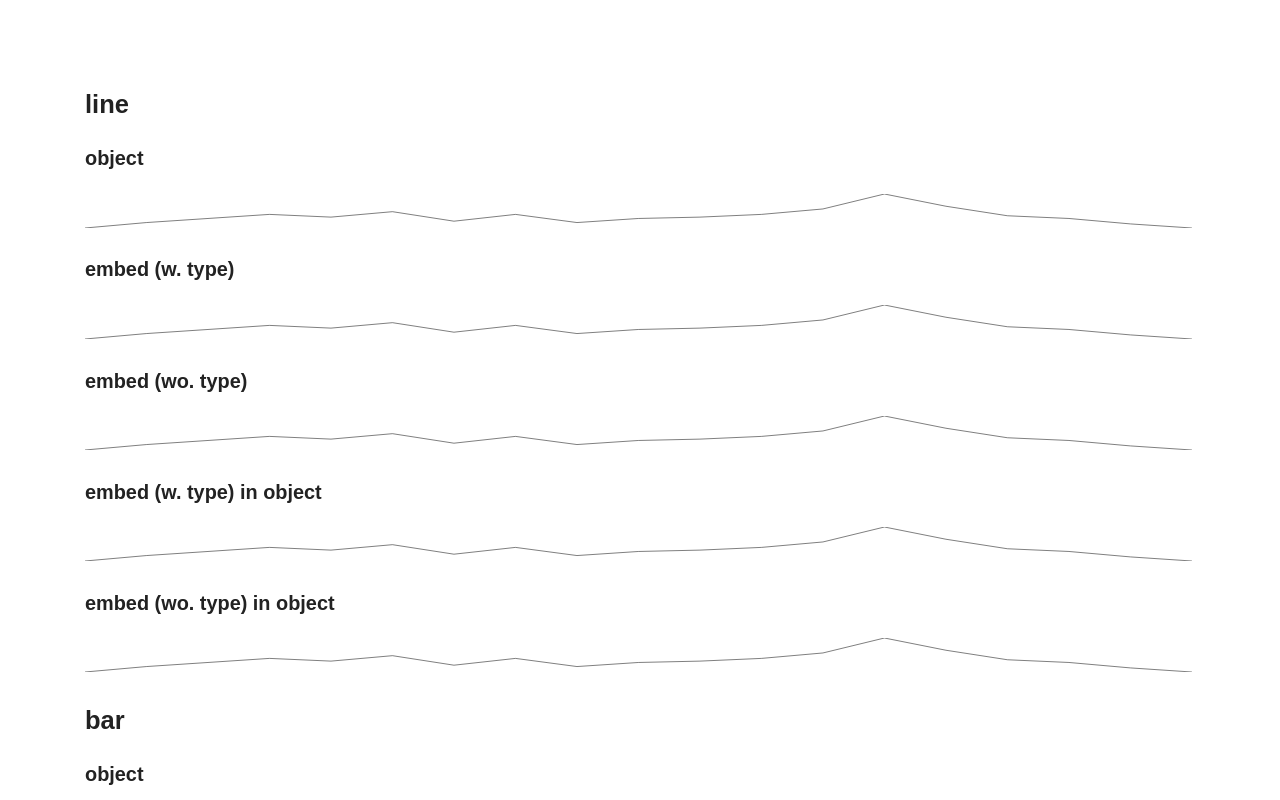
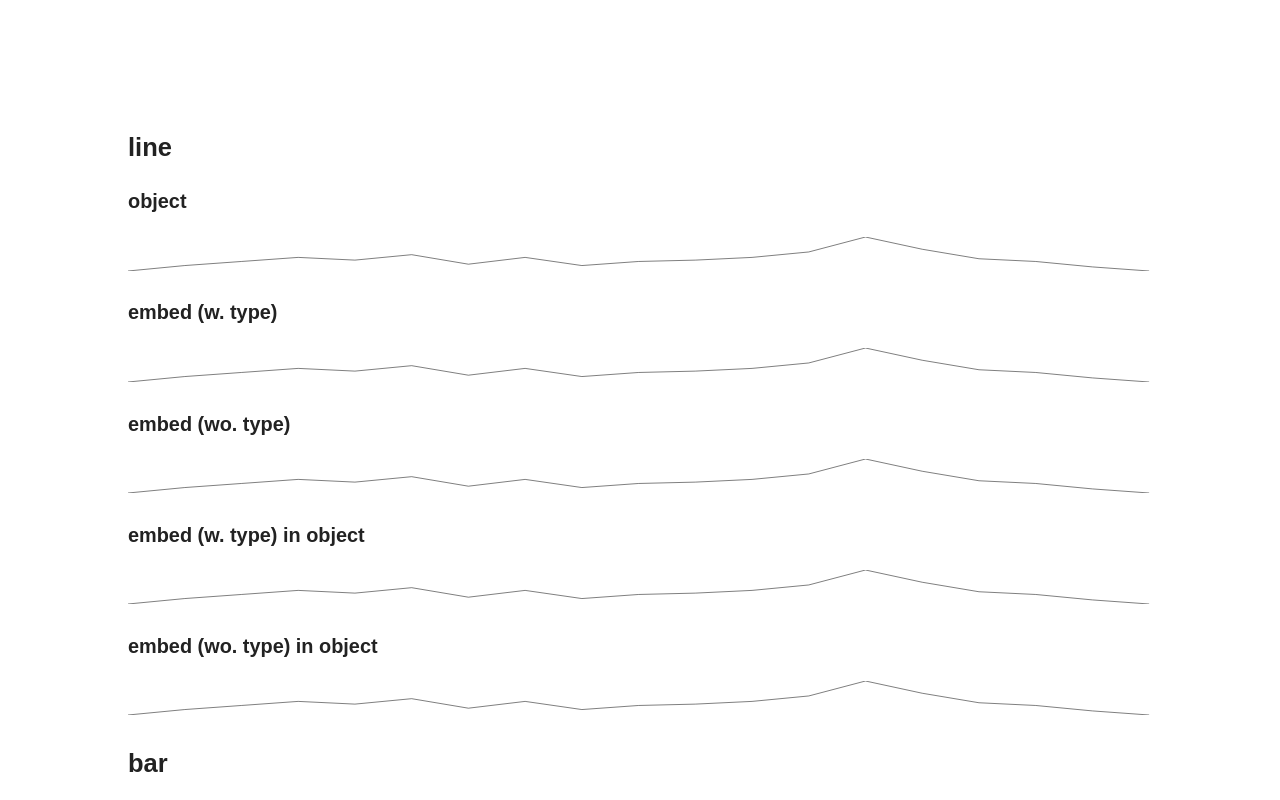
Before and after one commit to tgvashworth/sparksvg, a plain HTML site: page test.html in a window 1280 px wide. Shown: the top 800 px of the page. Drawn offline with Linux system fonts and the light colour scheme.

Commit message:
Point people at the test page, and update it to look better on iOS.

```diff
--- a/test.html
+++ b/test.html
@@ -12,7 +12,7 @@
   body {
     font: 17px/1.5 sans-serif;
     color: #222;
-    margin: 5em;
+    margin: 10%;
   }
 
   object, embed {
```
Also changed, not shown: 1 other file.
